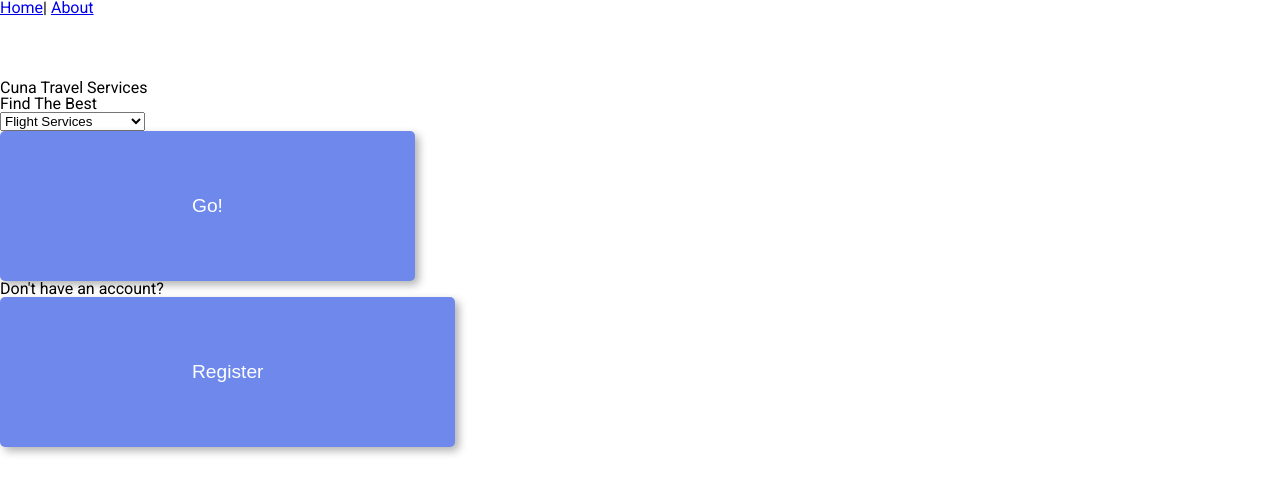
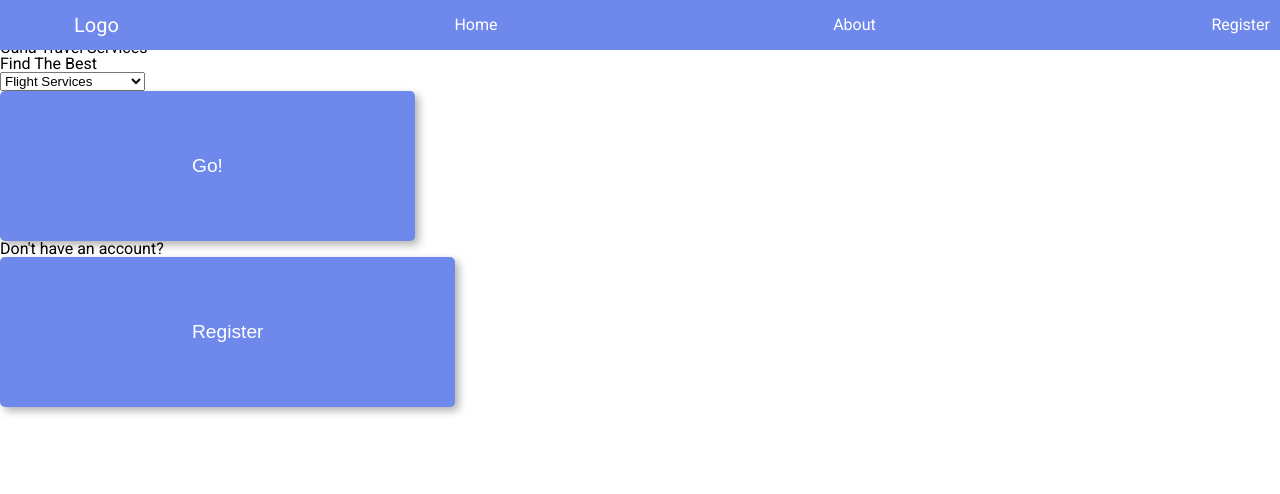
Before and after one commit to milanmedic/PUSGS, a Vue app in the folder frontend/: page /#/ in a window 1280 px wide. Shown: the top 494 px of the page. Built offline with nearby package versions, Linux system fonts and the light colour scheme.

Commit message:
Added Navigation Menu

```diff
--- a/frontend/src/components/BaseComponents/BaseButton.vue
+++ b/frontend/src/components/BaseComponents/BaseButton.vue
@@ -28,7 +28,6 @@ export default {
   box-shadow: rgba(0, 0, 0, 0.3) 4px 4px 8px;
 }
 button:active {
-  color: red;
   box-shadow: rgba(0, 0, 0, 0.3) 1px 1px 2px;
 }
 </style>
--- a/frontend/src/components/SharedComponents/NavigationBar.vue
+++ b/frontend/src/components/SharedComponents/NavigationBar.vue
@@ -1,17 +1,138 @@
 <template>
   <nav id="navigation">
-    <router-link :to="{name: 'Home'}">Home</router-link>|
-    <router-link :to="{name: 'About'}">About</router-link>
+    <ul class="menu">
+      <li class="logo">
+        <router-link :to="{name: 'Home'}">Logo</router-link>
+      </li>
+      <li class="item" @click="toggleMenu">
+        <router-link :to="{name: 'Home'}">Home</router-link>
+      </li>
+      <li class="item" @click="toggleMenu">
+        <router-link :to="{name: 'About'}">About</router-link>
+      </li>
+      <li class="item" @click="toggleMenu">
+        <router-link :to="{name: 'Register'}">Register</router-link>
+      </li>
+      <li class="toggle" id="menu-icon" @click="toggleMenu">
+        <img src="@/assets/menu.svg" alt="hamburger icon" />
+      </li>
+    </ul>
   </nav>
 </template>
 
 <script>
-export default {};
+export default {
+  data() {
+    return {};
+  },
+  methods: {
+    toggleMenu(event) {
+      let lis = document.querySelectorAll(".item");
+      lis.forEach(item => item.classList.toggle("active"));
+    }
+  }
+};
 </script>
 
 <style scoped>
 #navigation {
-  height: 10%;
+  height: 5%;
   width: 100%;
 }
+/* Basic styling */
+* {
+  box-sizing: border-box;
+  padding: 0;
+  margin: 0;
+}
+body {
+  font-family: sans-serif;
+  background: #f1f1f1;
+}
+nav {
+  background: #6e89eb;
+}
+ul {
+  list-style-type: none;
+  z-index: 10;
+}
+a {
+  color: white;
+  text-decoration: none;
+}
+a:hover {
+  text-decoration: underline;
+}
+.logo a:hover {
+  text-decoration: none;
+}
+.menu li {
+  font-size: 16px;
+  padding: 15px 5px;
+  white-space: nowrap;
+}
+.logo a,
+.toggle a {
+  font-size: 20px;
+}
+/* Mobile menu */
+.menu {
+  display: flex;
+  flex-wrap: wrap;
+  justify-content: space-between;
+  align-items: center;
+  position: relative;
+  z-index: 100;
+  background: #6e89eb;
+  width: 100%;
+}
+.toggle {
+  order: 1;
+}
+.item.button {
+  order: 2;
+}
+.item {
+  width: 100%;
+  text-align: center;
+  order: 3;
+  display: none;
+}
+.item.active {
+  display: block;
+}
+#menu-icon {
+  margin-right: 5%;
+  padding: 0px;
+  cursor: pointer;
+}
+.logo {
+  margin-left: 5%;
+  padding-bottom: 0;
+}
+/* Desktop menu */
+@media all and (min-width: 900px) {
+  .item {
+    display: block;
+    width: auto;
+  }
+  .toggle {
+    display: none;
+  }
+  .logo {
+    order: 0;
+  }
+  .item {
+    order: 1;
+  }
+  .button {
+    order: 2;
+  }
+  .menu li {
+    padding: 15px 10px;
+  }
+  .menu li.button {
+    padding-right: 0;
+  }
+}
 </style>
--- a/frontend/src/views/Home.vue
+++ b/frontend/src/views/Home.vue
@@ -54,7 +54,7 @@ export default {
 @media only screen and (device-width: 375px) and (device-height: 812px) and (-webkit-device-pixel-ratio: 3) {
   #home {
     margin: 10% 0 0 0;
-    height: 85%;
+    height: 90%;
     width: 100%;
     display: grid;
     grid-template-rows: 1fr 2fr 1fr;
@@ -65,6 +65,7 @@ export default {
     font-weight: bold;
     font-size: 3rem;
     text-align: center;
+    padding: 5% 0 0 0;
   }
   .home-search-services {
     width: 90%;
```
Also changed, not shown: frontend/src/assets/hamburger-menu.svg (added), frontend/src/assets/menu.svg (added).
